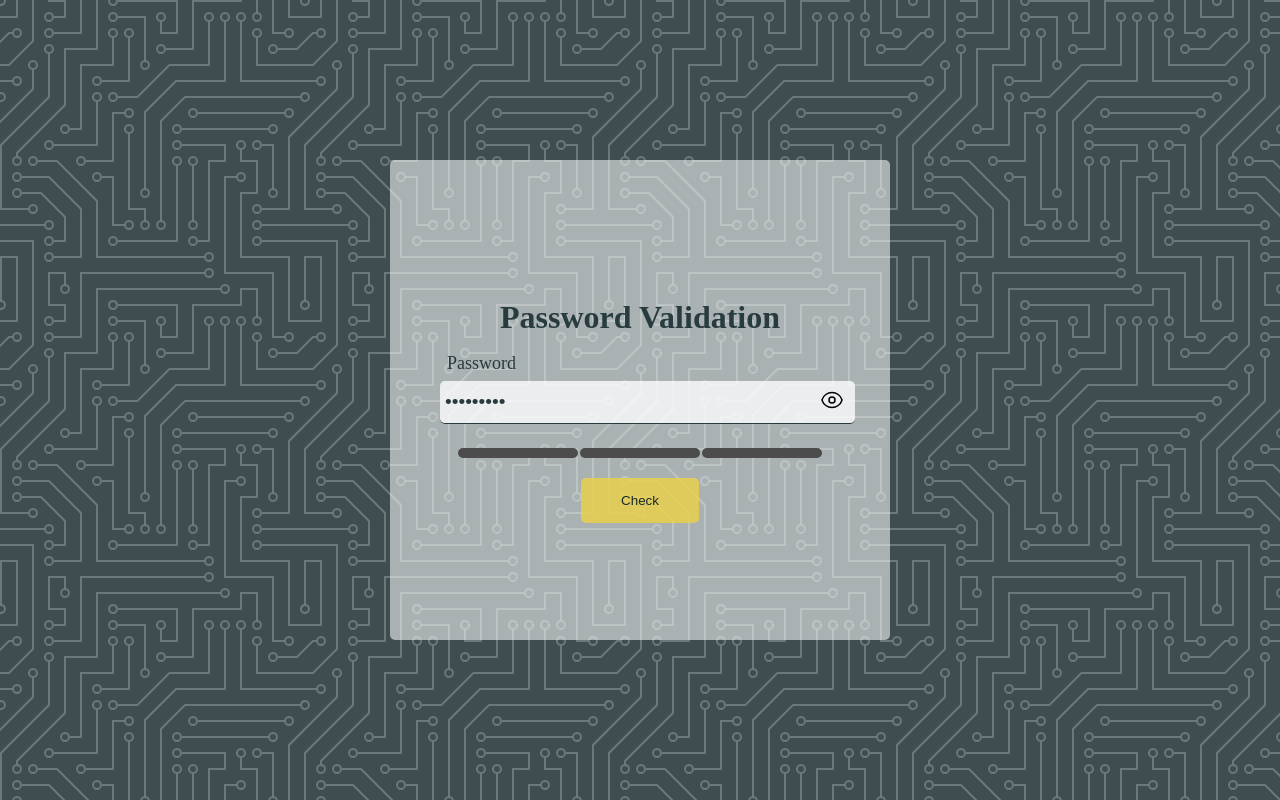
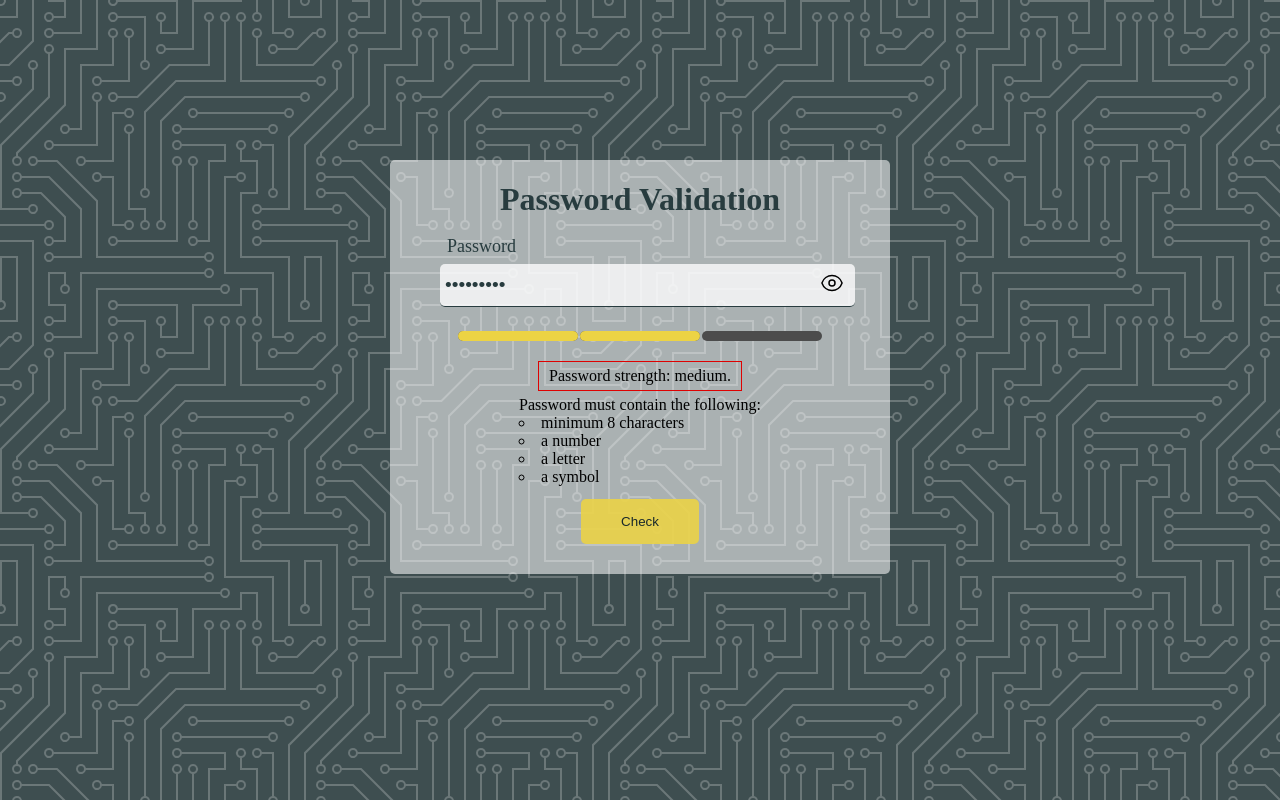
Before and after one commit to alinakuzina/Angular-password-validation, an Angular app: page / in a window 1280 px wide. Both pictures are taken after typing "Sample123" into the empty fields and a click on the button "Check". Built offline with nearby package versions, Linux system fonts and the light colour scheme.

Commit message:
final version

```diff
--- a/src/app/app.component.html
+++ b/src/app/app.component.html
@@ -1 +1 @@
-<app-container></app-container>
+<app-form></app-form>
--- a/src/app/app.module.ts
+++ b/src/app/app.module.ts
@@ -3,7 +3,7 @@ import { BrowserModule } from '@angular/platform-browser';
 import { ReactiveFormsModule } from '@angular/forms';
 import { AppRoutingModule } from './app-routing.module';
 import { AppComponent } from './app.component';
-import { ContainerComponent } from './components/container/container.component';
+import { ContainerComponent } from './components/form/form.component';
 
 @NgModule({
   declarations: [AppComponent, ContainerComponent],
--- a/src/app/components/container/container.component.html
+++ /dev/null
@@ -1,33 +0,0 @@
-<div class="container">
-  <h1 class="header">Password Validation</h1>
-  <form [formGroup]="form" class="form" (ngSubmit)="submit()">
-    <div class="group">
-      <input
-        formControlName="password"
-        [type]="show ? 'text' : 'password'"
-        class="form_input"
-        (input)="typed()"
-      />
-      <label [class]="isTyped ? 'form_input_label shrink' : 'form_input_label'">
-        Password
-      </label>
-      <button type="button" class="btn_icon" (click)="switchShowPassword()">
-        <img
-          class="icon"
-          [src]="
-            show
-              ? '../../../assets/icon-eye-close.svg'
-              : '../../../assets/icon-eye-open.svg'
-          "
-        />
-      </button>
-      <div class="passwordStrength">
-        <span class="poor"></span>
-        <span class="weak"></span>
-        <span class="strong"></span>
-      </div>
-    </div>
-
-    <button type="submit" class="btn-submit">Check</button>
-  </form>
-</div>
--- a/src/app/components/container/container.component.ts
+++ /dev/null
@@ -1,29 +0,0 @@
-import { Component } from '@angular/core';
-import { FormControl, FormGroup } from '@angular/forms';
-import { OnInit } from '@angular/core';
-@Component({
-  selector: 'app-container',
-  templateUrl: './container.component.html',
-  styleUrls: ['./container.component.scss'],
-})
-export class ContainerComponent implements OnInit {
-  public show: boolean = false;
-  public isTyped = false;
-
-  form = new FormGroup({
-    password: new FormControl<string>(''),
-  });
-
-  switchShowPassword() {
-    this.show = !this.show;
-  }
-
-  typed() {
-    this.isTyped = this.form.value.password ? true : false;
-  }
-
-  submit() {
-    console.log(this.form.value);
-  }
-  ngOnInit(): void {}
-}
--- /dev/null
+++ b/src/app/components/form/form.component.html
@@ -0,0 +1,100 @@
+<div class="container">
+  <h1 class="header">Password Validation</h1>
+  <form [formGroup]="form" class="form" (ngSubmit)="submit()">
+    <div class="group">
+      <input
+        formControlName="password"
+        [type]="show ? 'text' : 'password'"
+        class="form_input"
+        (input)="validatePassword()"
+      />
+      <label [class]="isTyped ? 'form_input_label shrink' : 'form_input_label'">
+        Password
+      </label>
+      <button type="button" class="btn_icon" (click)="switchShowPassword()">
+        <img
+          class="icon"
+          [src]="
+            show
+              ? '../../../assets/icon-eye-close.svg'
+              : '../../../assets/icon-eye-open.svg'
+          "
+        />
+      </button>
+      <div class="passwordStrength">
+        <span
+          [class]="
+            !strength
+              ? 'first_line'
+              : strength === 'short' || strength === 'easy'
+              ? 'first_line red_line'
+              : strength === 'medium'
+              ? 'first_line yellow_line'
+              : 'first_line green_line'
+          "
+        ></span>
+        <span
+          [class]="
+            !strength || strength === 'easy'
+              ? 'second_line'
+              : strength === 'short'
+              ? 'second_line red_line'
+              : strength === 'medium'
+              ? 'second_line yellow_line'
+              : 'second_line green_line'
+          "
+        ></span>
+        <span
+          [class]="
+            !strength || strength === 'easy' || strength === 'medium'
+              ? 'third_line'
+              : strength === 'short'
+              ? 'third_line red_line'
+              : 'third_line green_line'
+          "
+        ></span>
+      </div>
+      <div class="check_text_container">
+        <div
+          [class]="
+            isValidPassword
+              ? 'strength_text green_border'
+              : 'strength_text red_border'
+          "
+          *ngIf="isCheckClicked"
+        >
+          Password strength:
+          <span *ngIf="!strength">there are no password.</span>
+          <span *ngIf="strength === 'short'">it is too short.</span>
+          <span *ngIf="strength === 'easy'">easy.</span>
+          <span *ngIf="strength === 'medium'">medium.</span>
+          <span *ngIf="strength === 'strong'">strong.</span>
+        </div>
+        <div class="strength_rules" *ngIf="isCheckClicked && !isValidPassword">
+          <span>Password must contain the following:</span>
+          <ul>
+            <li>minimum 8 characters</li>
+            <li>a number</li>
+            <li>a letter</li>
+            <li>a symbol</li>
+          </ul>
+        </div>
+      </div>
+    </div>
+    <button
+      *ngIf="!isValidPassword || !isCheckClicked"
+      type="submit"
+      class="btn-submit"
+    >
+      Check
+    </button>
+    <button
+      type="button"
+      *ngIf="isValidPassword && isCheckClicked"
+      class="btn-submit"
+      (click)="newCheck()"
+    >
+      Try again
+    </button>
+  </form>
+</div>
--- a/src/app/components/container/container.component.scss
+++ b/src/app/components/form/form.component.scss
@@ -5,10 +5,20 @@
   color: var(--gray);
 }
 
+@keyframes line_animation {
+  0% {
+    width: 0%;
+  }
+
+  100% {
+    width: 100%;
+  }
+}
+
 .container {
   margin: 20vh auto;
   width: 80vw;
-  height: 60vh;
+  height: fit-content;
   background-color: rgba(255, 255, 255, 0.562);
   display: flex;
   flex-direction: column;
@@ -101,7 +111,7 @@
     }
 
     .btn-submit {
-      background-color: #ecd344c8;
+      background-color: #ecd344e1;
       border: none;
       border-radius: var(--border-radius);
       padding: 15px 40px;
@@ -110,6 +120,7 @@
       color: #19292b;
       transition: all 0.3s;
       cursor: pointer;
+      margin-bottom: 30px;
 
       &:hover {
         transform: scale(1.1);
@@ -132,16 +143,90 @@
         background: lightgrey;
         border-radius: 5px;
         background-color: rgb(76, 76, 76);
+        // transition: all 0.5s;
       }
-      //   .poor {
-      //     background-color: #ff4757;
-      //   }
-      //   .weak {
-      //     background-color: orange;
-      //   }
-      //   .strong {
-      //     background-color: #23ad5c;
-      //   }
+      .red_line {
+        &::after {
+          content: "";
+          width: 100%;
+          height: 100%;
+          background-color: rgb(222, 2, 2);
+          position: absolute;
+          left: 0;
+          top: 0;
+          z-index: 2;
+          border-radius: var(--border-radius);
+          animation-name: line_animation;
+          animation-duration: 0.9s;
+          animation-timing-function: ease-in-out;
+        }
+      }
+      .yellow_line {
+        &::after {
+          content: "";
+          width: 100%;
+          height: 100%;
+          background-color: #ecd344;
+          position: absolute;
+          left: 0;
+          top: 0;
+          z-index: 2;
+          border-radius: var(--border-radius);
+          animation-name: line_animation;
+          animation-duration: 0.9s;
+          animation-timing-function: ease-in-out;
+        }
+      }
+      .green_line {
+        &::after {
+          content: "";
+          width: 100%;
+          height: 100%;
+          background-color: green;
+          position: absolute;
+          left: 0;
+          top: 0;
+          z-index: 2;
+          border-radius: var(--border-radius);
+          animation-name: line_animation;
+          animation-duration: 0.9s;
+          animation-timing-function: ease-in-out;
+        }
+      }
+    }
+    .check_text_container {
+      display: flex;
+      flex-direction: column;
+      justify-content: center;
+      align-items: center;
+      margin-bottom: 8px;
+
+      .strength_text {
+        padding: 5px 10px;
+        color: inherit;
+        // margin-bottom: 8px;
+
+        &.green_border {
+          border: 1px solid green;
+        }
+
+        &.red_border {
+          border: 1px solid rgb(222, 2, 2);
+        }
+      }
+
+      .strength_rules {
+        margin: 5px 0;
+        ul {
+          margin: 0;
+          padding: 0;
+
+          li {
+            list-style-position: inside;
+            list-style-type: circle;
+          }
+        }
+      }
     }
   }
 }
--- /dev/null
+++ b/src/app/components/form/form.component.ts
@@ -0,0 +1,75 @@
+import { Component } from '@angular/core';
+import { FormControl, FormGroup } from '@angular/forms';
+import { OnInit } from '@angular/core';
+@Component({
+  selector: 'app-form',
+  templateUrl: './form.component.html',
+  styleUrls: ['./form.component.scss'],
+})
+export class ContainerComponent implements OnInit {
+  public show: boolean = false;
+  public isTyped: boolean = false;
+  public strength: string = '';
+  public isValidPassword: boolean = false;
+  public isCheckClicked: boolean = false;
+
+  form = new FormGroup({
+    password: new FormControl<string>(''),
+  });
+
+  switchShowPassword() {
+    this.show = !this.show;
+  }
+
+  validatePassword() {
+    this.isTyped = this.form.value.password ? true : false;
+    this.isCheckClicked = false;
+    if (!this.form.value.password) {
+      this.strength = '';
+      this.isValidPassword = false;
+    } else if (this.form.value.password.length < 8) {
+      this.strength = 'short';
+      this.isValidPassword = false;
+    } else if (
+      /^[0-9]+$/.test(this.form.value.password) ||
+      /^[a-z]+$/i.test(this.form.value.password) ||
+      /^[!@#$%^&*()_+\-=\[\]{};':"\\|,.<>\/?]+$/i.test(this.form.value.password)
+    ) {
+      this.strength = 'easy';
+      this.isValidPassword = false;
+    } else if (
+      /^[A-Z0-9]*$/i.test(this.form.value.password) ||
+      /^[A-Z!@#$%^&*()_+\-=\[\]{};':"\\|,.<>\/?]*$/i.test(
+        this.form.value.password
+      ) ||
+      /^[0-9!@#$%^&*()_+\-=\[\]{};':"\\|,.<>\/?]*$/.test(
+        this.form.value.password
+      )
+    ) {
+      this.isValidPassword = false;
+      this.strength = 'medium';
+    } else if (
+      /^[A-Z0-9!@#$%^&*()_+\-=\[\]{};':"\\|,.<>\/?]*$/i.test(
+        this.form.value.password
+      )
+    ) {
+      this.isValidPassword = true;
+      console.log(this.isValidPassword);
+      this.strength = 'strong';
+    }
+  }
+
+  submit() {
+    console.log(this.form.value);
+    this.isCheckClicked = true;
+  }
+
+  newCheck() {
+    this.isTyped = this.form.value.password ? true : false;
+    this.isCheckClicked = false;
+    this.strength = '';
+    this.isValidPassword = false;
+    this.form.reset();
+  }
+  ngOnInit(): void {}
+}
```
